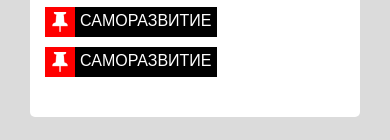
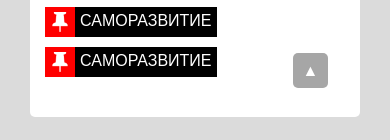
Before and after one commit to straizyq/Zmogs, a plain HTML site: page article.html in a window 390 px wide. Shown: the part 622-762 px from the top of the page. Drawn offline with Linux system fonts and the light colour scheme.

Commit message:
Add files via upload

```diff
--- a/css/article.css
+++ b/css/article.css
@@ -121,10 +121,6 @@
 .fourth_block_end {
     display: flex;
     align-items: center;
-}
-
-.phone_btn {
-    display: none;
 }
 
 .fourth_block_end_link {
@@ -278,19 +274,10 @@
 }
 
 @media(max-width: 1202px) {
-    .phone_btn {
-        display: flex;
-
-    }
 
     .on_top_btn {
-        position: relative;
-        left: 0;
-        top: 0;
-    }
 
-    .article_btn {
-        display: none;
+        top: 80%;
     }
 }
 
@@ -380,9 +367,6 @@
         flex-wrap: wrap;
     }
 
-    .phone_btn {
-        margin-left: 40px;
-    }
 }
 
 @media(max-width: 468px) {
--- a/css/style.css
+++ b/css/style.css
@@ -384,6 +384,8 @@ header {
     position: fixed;
     left: 95%;
     top: 85%;
+
+    z-index: 5;
 }
 
 .aside_btn {
@@ -491,9 +493,8 @@ footer .container {
     }
 
     .on_top_btn {
-        position: relative;
-        left: 0;
-        top: 0;
+
+        top: 80%;
     }
 
     .index {
@@ -512,19 +513,14 @@ footer .container {
 
 }
 
-@media(max-width: 1194px) {
-    .index {
-        display: none;
-    }
-    .phone_btn {
-        display: flex;
-        margin-left: 200px;
-    }
-}
-
 @media(max-width: 1006px) {
     .rubricator_phone {
         display: inline-block;
+    }
+
+    .on_top_btn {
+        left: 90%;
+        top: 80%;
     }
 
     .header_drop {
@@ -670,9 +666,12 @@ footer .container {
         padding: 0;
     }
 
-    .phone_btn {
-        margin-left: 100px;
+    .on_top_btn {
+        left: 70%;
+        top: 80%;
     }
+
+
 }
 
 @media(max-width: 335px) {
```
